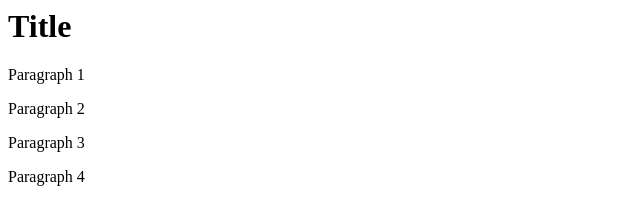
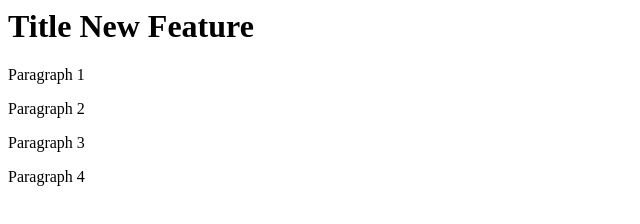
Before and after one commit to adiljuve/trial, a plain HTML site: page index.html in a window 1280 px wide. Shown: the whole page, without its empty margins (0-640 px from the left). Drawn offline with Linux system fonts and the light colour scheme.

Commit message:
change to new title

```diff
--- a/index.html
+++ b/index.html
@@ -1,4 +1,4 @@
-<h1>Title</h1>
+<h1>Title New Feature</h1>
 
 <p>Paragraph 1</p>
 <p>Paragraph 2</p>
```
